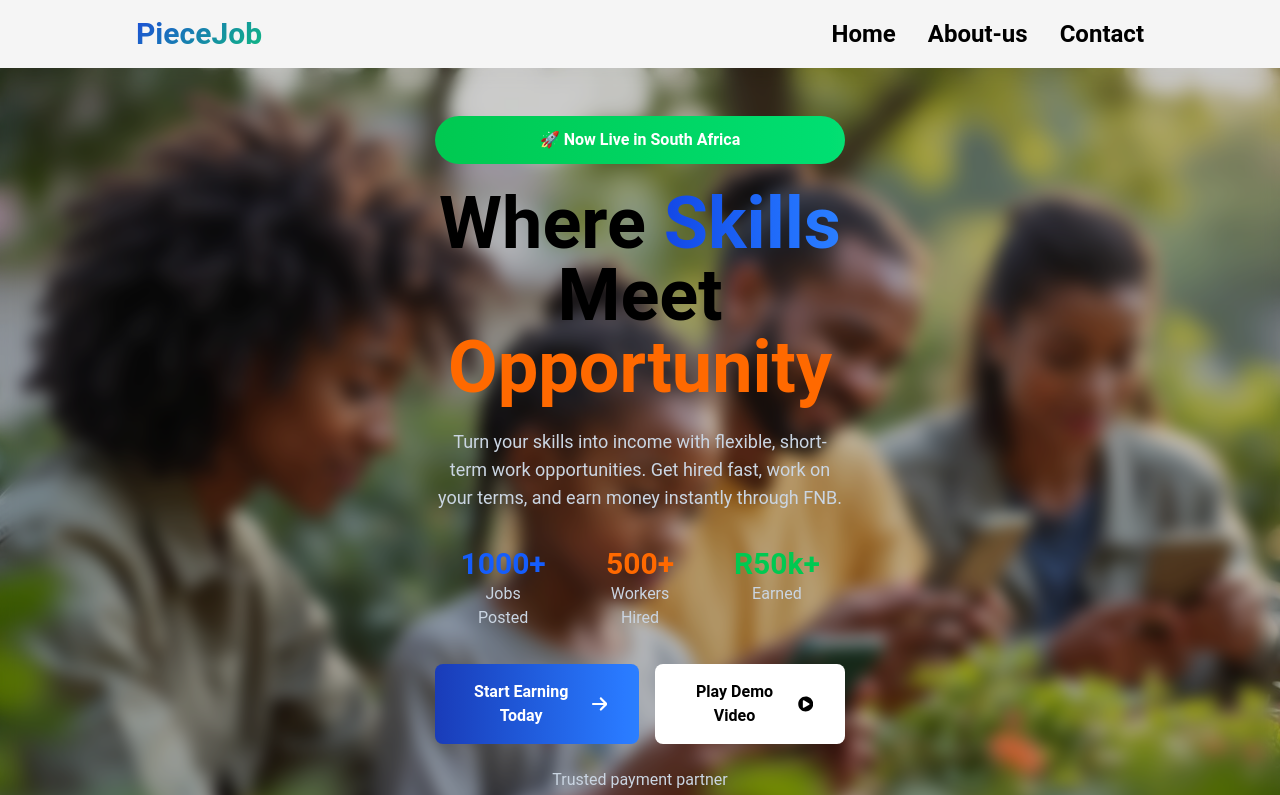
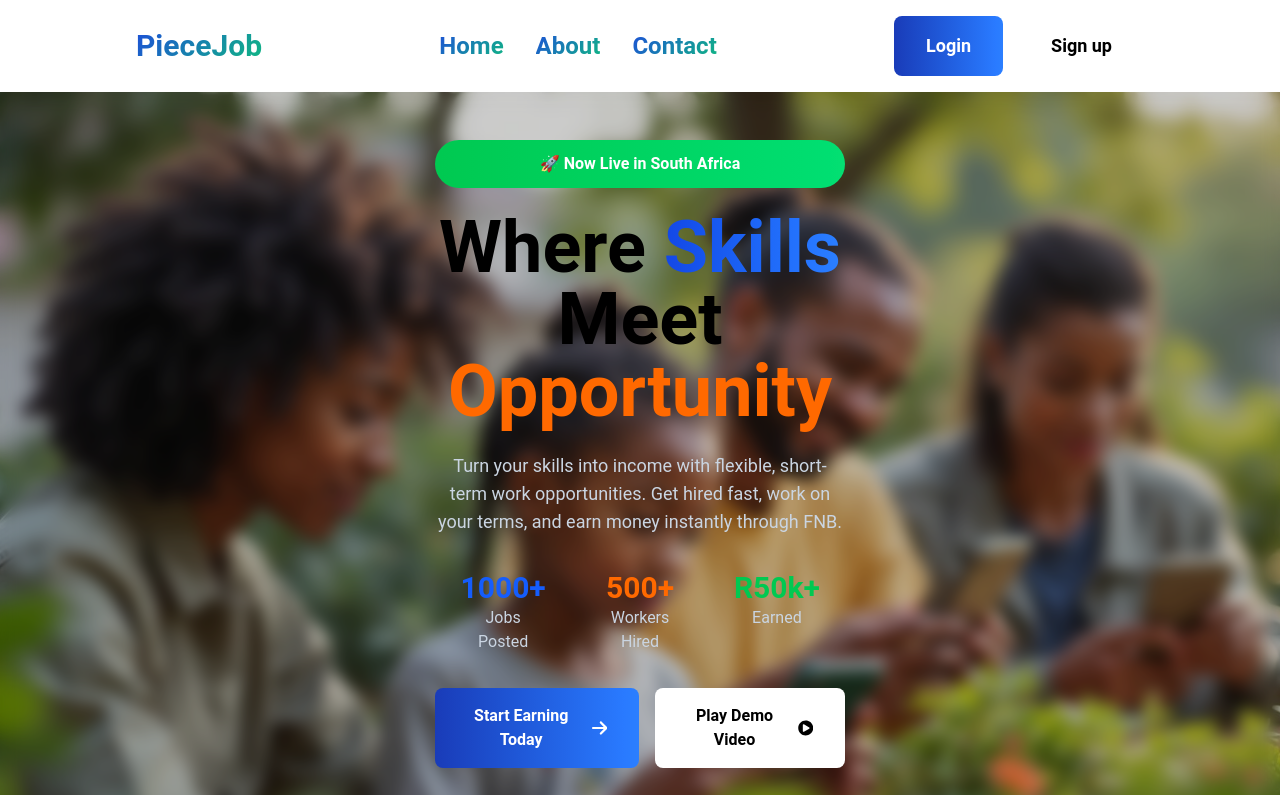
Before and after one commit to Kaydev-cmd/piece-job, a Next.js app in the folder frontend/: page / in a window 1280 px wide. Shown: the top 795 px of the page. Built offline with nearby package versions, Linux system fonts and the light colour scheme.

Commit message:
feat: add login ans sign up buttons

```diff
--- a/frontend/components/common/Button.tsx
+++ b/frontend/components/common/Button.tsx
@@ -19,9 +19,9 @@ const Button: React.FC<ButtonProps> = ({
           : variant === "tertiary"
           ? "bg-orange-500 text-white"
           : variant === "login"
-          ? "bg-gradient-to-r from-blue-800 to-blue-500 text-white"
+          ? "bg-gradient-to-r from-blue-800 to-blue-500 text-white text-lg"
           : variant === "signup"
-          ? "bg-white text-black"
+          ? "bg-white text-lg text-black hover:focus:outline-none focus:ring-2 focus:ring-inset focus:ring-blue-600"
           : variant === "subscribe"
           ? "bg-blue-700 text-white"
           : "bg-green-500 text-white"
--- a/frontend/components/layout/Header.tsx
+++ b/frontend/components/layout/Header.tsx
@@ -1,9 +1,11 @@
 import Link from "next/link";
 import { HEADER_LINKS } from "@/constants";
+import { MOBILE_LINKS } from "@/constants";
 import { motion, AnimatePresence } from "motion/react";
 import { RxHamburgerMenu } from "react-icons/rx"
 import { HiX } from "react-icons/hi";
 import { useState, useRef, useEffect } from "react";
+import Button from "../common/Button";
 
 
 const Header: React.FC = () => {
@@ -31,26 +33,32 @@ const Header: React.FC = () => {
     return (
 
 
-            <header className="sticky top-0 z-50">
+            <header className="sticky top-0 z-50 bg-white py-4">
               <div className="container flex justify-between items-center">
                   <Link href="/" className="flex items-center">
                       <h1 className="text-3xl font-bold bg-[linear-gradient(135deg,#1D4ED8,#10B981)] bg-clip-text text-transparent ">PieceJob</h1>
                   </Link>
 
-                  <nav className="hidden md:flex">
+                  <nav className="hidden md:flex justify-between gap-4 items-center">
                       <ul className="flex no-underline  gap-8 items-center transition-all duration-300 ease-in-out">
                         {HEADER_LINKS.map(({ link, href }) => (
 
-                          <li key={href} className="text-2xl font-bold hover:text-blue-600 transition-colors duration-300 ease-in-out">
+                          <li key={href} className="text-2xl font-bold bg-[linear-gradient(135deg,#1D4ED8,#10B981)] bg-clip-text text-transparent hover:text-blue-600 transition-colors duration-300 ease-in-out">
                               <Link href={href}>{link}</Link>
                           </li>
 
                         ))}
                       </ul>
+
                   </nav>
+                      <div className="hidden md:flex gap-4 items-center">
+
+                        <Button title="Login" variant="login" />
+                        <Button title="Sign up" variant="signup" />
+                      </div>
 
                       {/* Hamburger menu button */}
-                      <button ref={Refbutton}  onClick={toggleMenu} style={{padding: 0}} className="rounded-md focus:outline-none focus:ring-2 focus:ring-inset focus:ring-blue-600 md:hidden">
+                      <button ref={Refbutton}  onClick={toggleMenu} style={{padding: 0}} className=" md:hidden">
                           {isMenuOpen ? (<HiX size={48} onClick={toggleMenu} color="#1D4ED8" />) : (<RxHamburgerMenu size={48}  onClick={toggleMenu}  color="#1D4ED8"/>)
 
                         }
@@ -61,16 +69,18 @@ const Header: React.FC = () => {
              <AnimatePresence>
                {
                             isMenuOpen && (
-                                <motion.ul className="absolute h-50 top-20 w-full flex flex-col items-center justify-center gap-10  shadow-lg  p-8 space-y-3 text-center bg-[linear-gradient(135deg,#1D4ED8,#10B981)] md:hidden"
+
+                                <motion.ul className="absolute h-90 top-20 w-full flex flex-col items-center justify-around gap-2  shadow-lg  p-10 space-y-3 text-center bg-[linear-gradient(135deg,#1D4ED8,#10B981)] md:hidden"
                                 initial={{ opacity: 0, y: -10 }}
                                 animate={{ opacity: 1, y: 0 }}
                                 exit={{ opacity: 0, y: -10 }}>
-                                    {HEADER_LINKS.map(({ link, href }) => (
-                                        <li key={href} className=" flex flex-col items-center justify-center px-3   py-2 rounded-md text-xl font-2xlg text-white hover:text-blue-600 transition-colors duration-300 ease-in-out">
+                                    {MOBILE_LINKS.map(({ link, href }) => (
+                                        <li key={href} className=" flex flex-col items-center justify-center py-2 rounded-md text-2xl font-2xlg text-white ">
                                             <Link href={href}>{link}</Link>
                                         </li>
                                     ))}
                                 </motion.ul>
+
                             )
                   }
               </AnimatePresence>
--- a/frontend/constants/index.ts
+++ b/frontend/constants/index.ts
@@ -5,14 +5,39 @@ export const HEADER_LINKS = [
         href: "/",
     },
     {
-        link: "About-us",
-        href: "/about-us",
+        link: "About",
+        href: "/about",
     },
     {
         link: "Contact",
         href: "/contact",
+    },
+
+];
+
+export const MOBILE_LINKS = [
+    {
+        link: "Home",
+        href: "/",
+    },
+    {
+        link: "About",
+        href: "/about",
+    },
+    {
+        link: "Contact",
+        href: "/contact",
+    },
+    {
+      link: "Login",
+      href: "/login",
+    },
+    {
+      link: "Sign up",
+      href: "/signup",
     }
 ];
+
 
 export const HERO_STATS = [
   {
```
